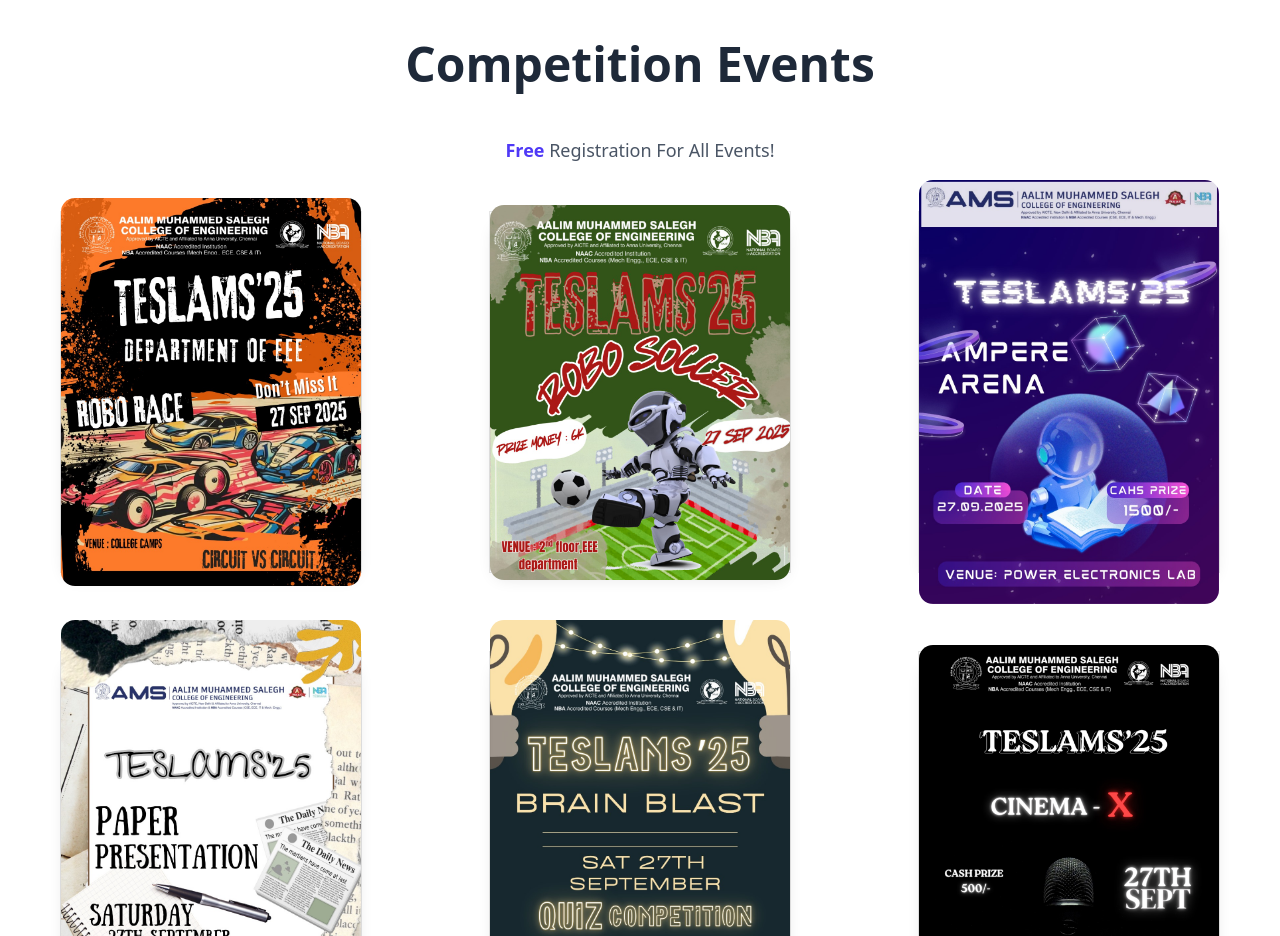
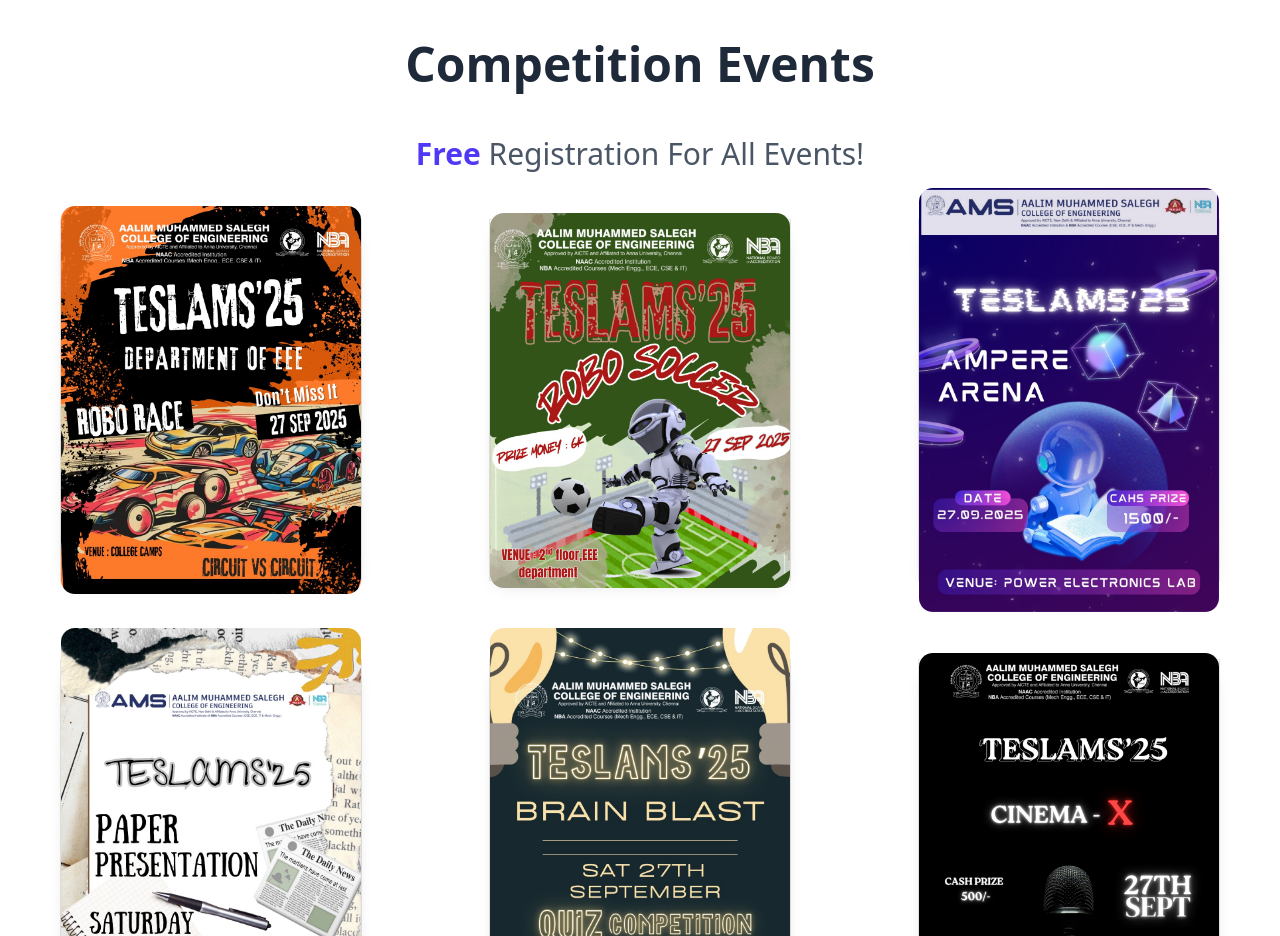
Before and after one commit to Radiant-Pixels/teslams-website, a Next.js app: page / in a window 1280 px wide. Shown: the part 840-1776 px from the top of the page. Built offline with nearby package versions, Linux system fonts and the light colour scheme; a web font is replaced by a local one.

Commit message:
[update]: event brochure update

```diff
--- a/src/components/Sections/Events.tsx
+++ b/src/components/Sections/Events.tsx
@@ -12,7 +12,7 @@
         <h2 className="text-4xl sm:text-5xl font-extrabold text-gray-800 dark:text-white text-center mb-12">
           Competition Events
         </h2>
-        <p className="text-lg text-gray-600 dark:text-gray-400 mb-12"><span className="font-bold text-indigo-600">Free </span>Registration For All Events!</p>
+        <p className="text-3xl text-gray-600 dark:text-gray-400 mb-12"><span className="font-bold text-indigo-600 text-3xl">Free </span>Registration For All Events!</p>
         <div className="w-full grid grid-cols-1 sm:grid-cols-2 lg:grid-cols-3 gap-x-10 gap-y-20 justify-items-center">
           <CardFlip
             title="Robo Race"
```
Also changed, not shown: 1 other file (tests, documents, lock files or other folders).
